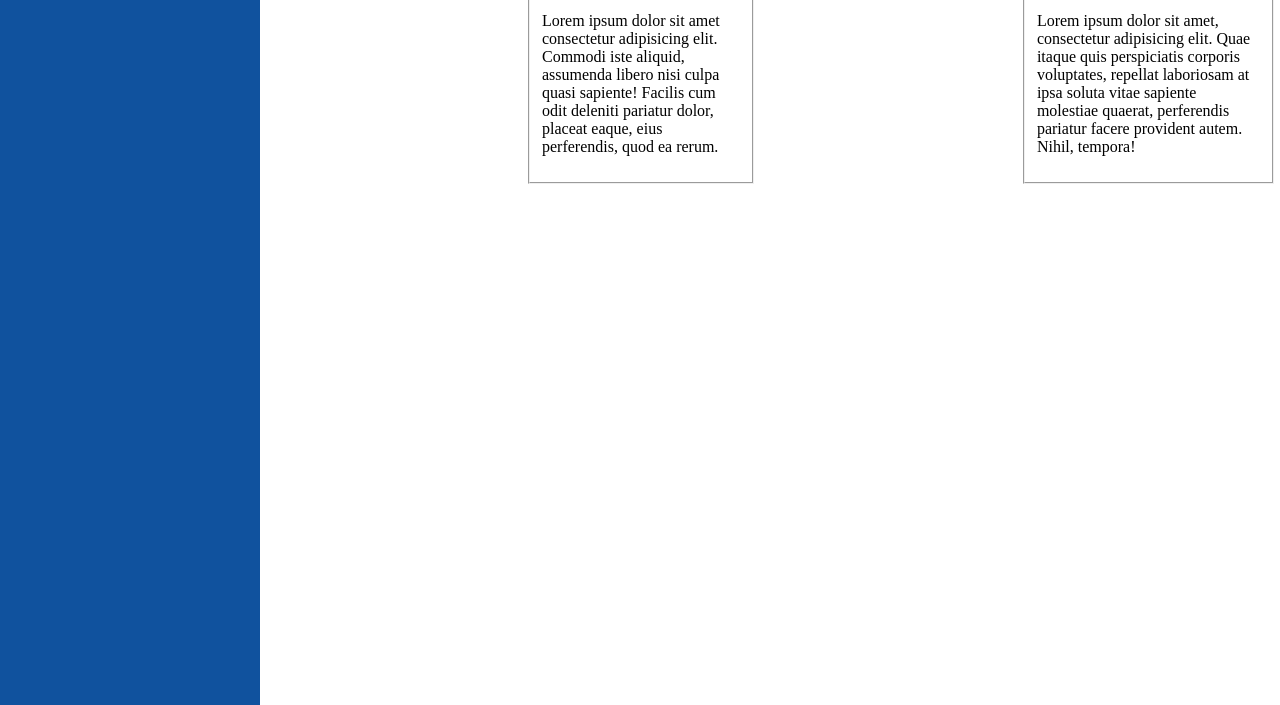
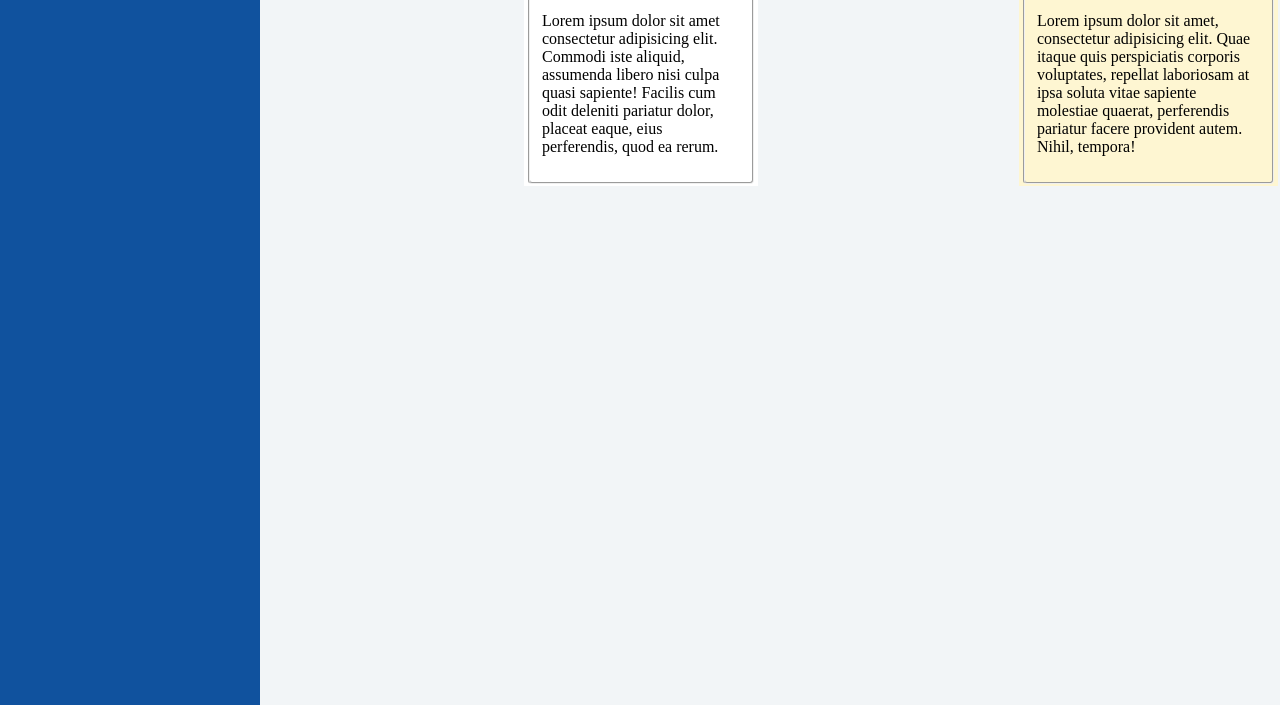
Before and after one commit to rannany/aulagit, a plain HTML site: page Pagina-mege.html in a window 1280 px wide. Shown: the part 95-800 px from the top of the page. Drawn offline with Linux system fonts and the light colour scheme.

Commit message:
Update Style.css

```diff
--- a/Style.css
+++ b/Style.css
@@ -7,6 +7,7 @@ header{
   body,html{
     margin:0;
     padding:0;
+    background-color: #F2F5F7;
 
   }
   #tituloc{
@@ -20,11 +21,16 @@ header{
    padding: 2px;
   }
   #tabela01{
-
+    background-color: #FFFFFF;
   }
   #tabela02{
     display: flex;
+    background-color: #FEF6D2;
   }
   #pagfull{
     display: flex;
+    justify-content: space-between;
   }
+  fieldset{
+    border-radius: 4px;
+  }
```
